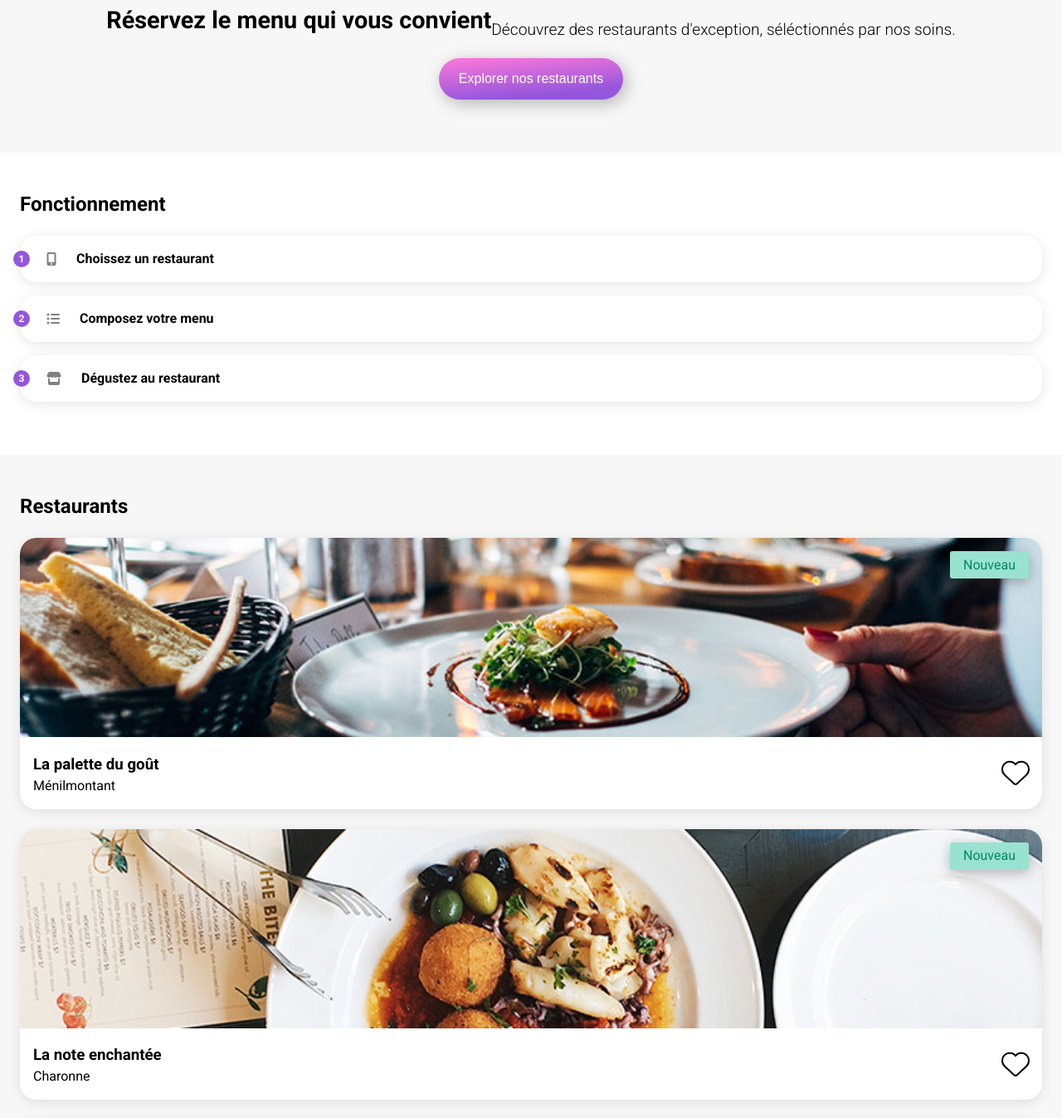
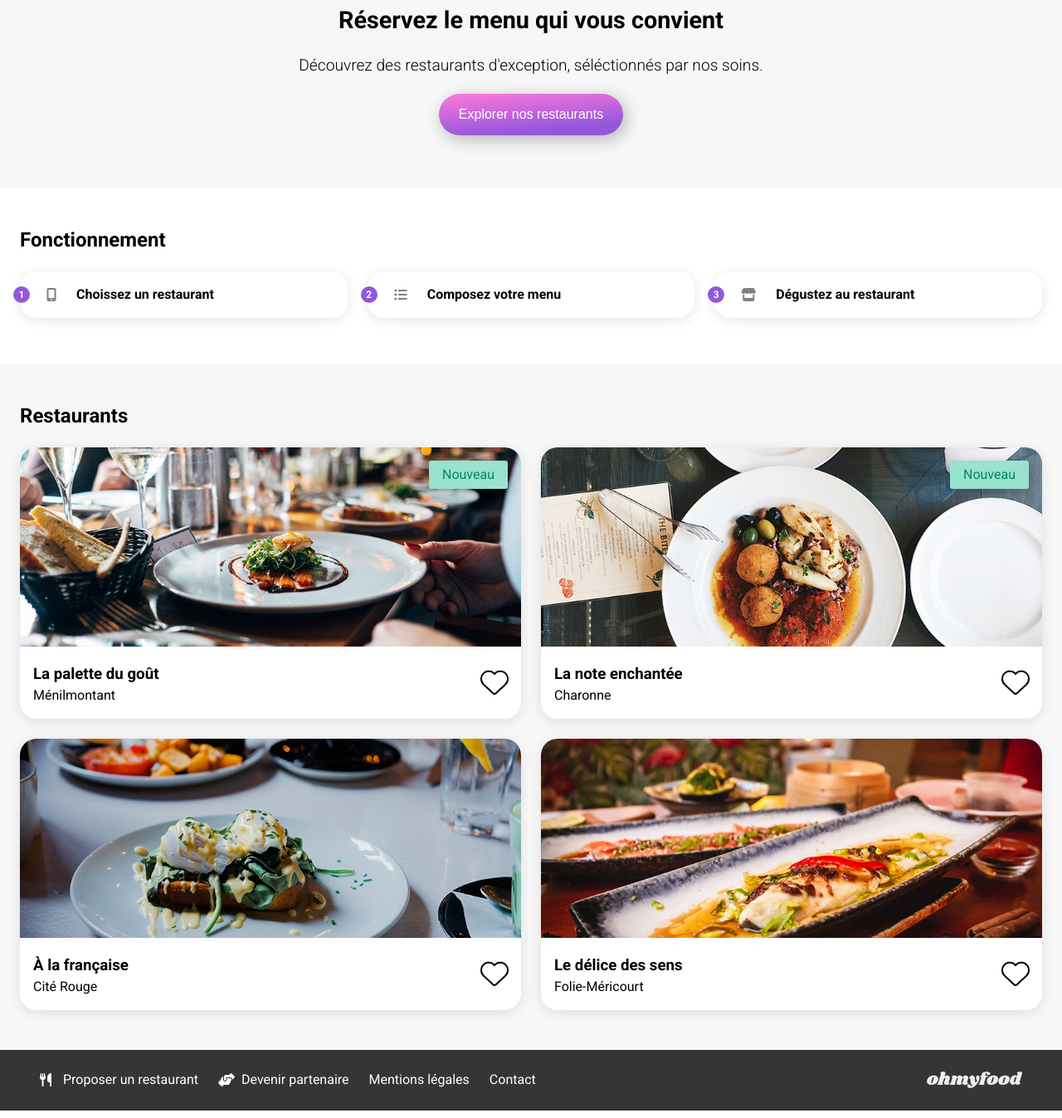
Before and after one commit to ennisseo/ohmyfood_OCP3, a plain HTML site: page index.html in a window 1280 px wide. Shown: the part 183-1530 px from the top of the page at 83% size. Drawn offline with Linux system fonts and the light colour scheme.

Commit message:
responsive

```diff
--- a/index.html
+++ b/index.html
@@ -41,7 +41,8 @@
                     restaurant</li>
             </ul>
         </section>
-        <article class="restaurants">
+        <div class="restaurants-section-background">
+            <article class="restaurants-container">
                 <h2>Restaurants</h2>
                 <div class="restaurants-cards-container">
                     <article class="restaurants-card">
@@ -100,9 +101,11 @@
                     </article>
                 </div>
             </article>
+        </div>
     </main>
 
     <footer>
+        <div class="footer-content">
             <img src="assets/images/logo/ohmyfood@2x.svg" alt="Logo Ohmyfood" width="98" height="34">
             <ul class="footer-list">
                 <li class="footer-item"><a href="#"><i class="fa-solid fa-utensils footer-icon"></i>Proposer un
@@ -112,6 +115,7 @@
                 <li class="footer-item"><a href="#">Mentions légales</a></li>
                 <li class="footer-item"><a href="#">Contact</a></li>
             </ul>
+        </div>
     </footer>
 </body>
 
--- a/style.css
+++ b/style.css
@@ -22,7 +22,7 @@ img {
 }
 
 a {
-    color : black;
+    color: black;
     text-decoration: none;
 }
 
@@ -30,7 +30,7 @@ header {
     padding: 1.5rem;
     box-shadow: 0px 3px 15px 0px #0000001f;
     position: relative;
-    z-index : 1;
+    z-index: 1;
 
 }
 
@@ -41,7 +41,7 @@ header {
     gap: 1rem;
     background-color: #eaeaea;
     font-weight: bold;
-    color : #353535;
+    color: #353535;
 }
 
 .hero {
@@ -50,12 +50,12 @@ header {
     flex-wrap: wrap;
     justify-content: center;
     text-align: center;
-    padding : 3rem;
-    font-size : 1.2rem;
+    padding: 3rem;
+    font-size: 1.2rem;
 }
 
 h1 {
-    margin : 0;
+    margin: 0;
 }
 
 .hero p {
@@ -68,10 +68,10 @@ h1 {
     border-radius: 50px;
     cursor: pointer;
     background: linear-gradient(175deg, var(--clr-secondary) 0%, var(--clr-primary) 80%);
-    color : white;
-    filter: drop-shadow(4px 5px 10px #00000044) ;
-    margin-bottom : 1rem;
-    font-size : 1rem;
+    color: white;
+    filter: drop-shadow(4px 5px 10px #00000044);
+    margin-bottom: 1rem;
+    font-size: 1rem;
 }
 
 .cta:hover {
@@ -80,8 +80,8 @@ h1 {
 }
 
 .how-to {
-    padding:  1.5rem;
-    padding-bottom : 3rem;
+    padding: 1.5rem;
+    padding-bottom: 3rem;
 }
 
 .how-to-list {
@@ -102,15 +102,15 @@ h1 {
 }
 
 .how-to-item:hover {
-    background-color: rgba(147,86,220,0.125);
+    background-color: rgba(147, 86, 220, 0.125);
 }
 
 .list-icon {
-    color : grey;
+    color: grey;
 }
 
 .how-to-item:hover .list-icon {
-    color : var(--clr-primary);
+    color: var(--clr-primary);
 }
 
 .how-to-item:before {
@@ -118,13 +118,13 @@ h1 {
     justify-content: center;
     align-items: center;
     background-color: var(--clr-primary);
-    color : white;
+    color: white;
     border-radius: 50%;
     width: 20px;
     height: 20px;
     position: absolute;
     left: -.5rem;
-    font-size : 12px;
+    font-size: 12px;
 }
 
 .how-to-first-item:before {
@@ -139,16 +139,19 @@ h1 {
     content: "3";
 }
 
-.restaurants {
+.restaurants-section-background {
     background-color: #f7f7f7;
-    padding : 1.5rem;
-    padding-bottom : 3rem;
+}
+
+.restaurants-container {
+    padding: 1.5rem;
+    padding-bottom: 3rem;
 }
 
 .restaurants-cards-container {
     display: flex;
     flex-wrap: wrap;
-    gap : 1.5rem;
+    gap: 1.5rem;
 }
 
 .restaurants-card {
@@ -165,13 +168,13 @@ h1 {
 }
 
 .restaurant-label {
-    padding : .3rem 1rem;
+    padding: .3rem 1rem;
     background-color: var(--clr-tertiary);
     border-radius: 3px;
-    color : #008766;
+    color: #008766;
     position: absolute;
-    right : 1rem;
-    top : 1rem;
+    right: 1rem;
+    top: 1rem;
     box-shadow: 0px 4px 15px 0px #00000044;
 }
 
@@ -187,20 +190,20 @@ h1 {
     flex-direction: row;
     align-items: center;
     justify-content: space-between;
-    padding : 0 1rem;
+    padding: 0 1rem;
 }
 
 h3 {
-    margin-bottom : 0;
+    margin-bottom: 0;
 }
 
 .restaurants-card-caption p {
-    margin-top : 0;
+    margin-top: 0;
 }
 
 .fa-heart {
     font-size: 2rem;
-    color : white;
+    color: white;
     -webkit-text-stroke-width: 2px;
     -webkit-text-stroke-color: black;
     background-image: linear-gradient(175deg, white 50%, var(--clr-primary) 0%, var(--clr-secondary) 80%);
@@ -216,7 +219,7 @@ h3 {
 }
 
 footer {
-    padding : 1.5rem;
+    padding: 1.5rem;
     background-color: #353535;
 }
 
@@ -226,18 +229,18 @@ footer img {
 
 .footer-list {
     padding: 0;
-    margin-bottom : 0;
+    margin-bottom: 0;
     list-style-type: none;
 }
 
 .footer-item a {
-    color : white;
+    color: white;
     display: inline-flex;
     align-items: center;
-    gap : 1.5rem;
+    gap: 1.5rem;
 }
 
-.footer-item a:hover{
+.footer-item a:hover {
     text-decoration: underline;
 }
 
@@ -246,8 +249,8 @@ footer img {
 }
 
 footer img {
-   width: auto;
-   height: 20px;
+    width: auto;
+    height: 20px;
 }
 
 
@@ -260,7 +263,7 @@ footer img {
 
 .fa-arrow-left {
     font-size: 1.7rem;
-    color : #353535;
+    color: #353535;
 }
 
 .fa-arrow-left:hover {
@@ -273,12 +276,12 @@ footer img {
 }
 
 .restaurant-menu {
-    padding : 1.5rem;
+    padding: 1.5rem;
     background-color: #f7f7f7;
-    margin-top : -4rem;
+    margin-top: -4rem;
     position: relative;
-    z-index : 1;
-    border-radius : 20px 20px 0px 0px;
+    z-index: 1;
+    border-radius: 20px 20px 0px 0px;
 }
 
 .restaurant-heading {
@@ -293,9 +296,9 @@ footer img {
 .menu-section-heading {
     display: inline-block;
     text-transform: uppercase;
-    margin-bottom : 1rem;
+    margin-bottom: 1rem;
     position: relative;
-    padding-bottom : .2rem;
+    padding-bottom: .2rem;
     font-weight: 400;
 }
 
@@ -305,28 +308,26 @@ footer img {
     width: 50px;
     height: 4px;
     position: absolute;
-    bottom : 0;
-    left : 0;
+    bottom: 0;
+    left: 0;
 }
 
 .menu-item {
     background-color: white;
-    padding : 1rem;
+    padding: 1rem;
     border-radius: 20px;
     box-shadow: 0px 3px 15px 0px #0000001A;
     display: flex;
     flex-wrap: wrap;
     justify-content: space-between;
-    margin-bottom : 1rem;
+    margin-bottom: 1rem;
     cursor: pointer;
+    align-items: center;
 }
 
-.menu-item:hover {
-    transform: scale(1.01);
-}
-
-.menu-item h2, .menu-item p {
-    margin : 0;
+.menu-item h2,
+.menu-item p {
+    margin: 0;
 }
 
 .menu-item h2 {
@@ -339,11 +340,72 @@ footer img {
 }
 
 .menu-cta-wrapper {
-    padding : 1.5rem;
+    padding: 1.5rem;
     display: flex;
 }
 
 .menu-cta {
-    padding : 1rem 2.5rem;
-    margin : auto;
+    padding: 1rem 2.5rem;
+    margin: auto;
 }
+
+@media screen and (min-width: 800px) {
+    .hero p {
+        width: 100%;
+    }
+
+    .how-to {
+        max-width: 1400px;
+        margin: auto;
+        padding-bottom: 1.5rem;
+    }
+
+    .how-to-list {
+        display: flex;
+        gap: 1.5rem;
+    }
+
+    .how-to-item {
+        width: calc((100% / 3) - ((1.5rem*2/3)));
+    }
+
+    .restaurants-container {
+        max-width: 1400px;
+        margin: auto;
+    }
+
+    .restaurants-cards-container {
+        display: flex;
+    }
+
+    .restaurants-card {
+        width: calc((100% / 2) - (1.5rem/2));
+    }
+
+    .restaurant-menu {
+        max-width: 1400px;
+        margin: -4rem auto 0;
+    }
+
+    .menu-sections-container {
+        display: flex;
+        gap: 2rem;
+    }
+
+    .footer-content {
+        max-width: 1400px;
+        margin: auto;
+        padding: 0 1.5rem;
+        display: flex;
+        flex-direction: row-reverse;
+        gap: 1.5rem;
+        align-items: center;
+        justify-content: space-between
+    }
+
+    .footer-list {
+        display: flex;
+        gap: 1.5rem;
+        margin: 0;
+    }
+}
```
Also changed, not shown: a-la-francaise.html (+2 -0 lines), la-note-enchantee.html (+2 -0 lines), la-palette-du-gout.html (+4 -1 lines), le-delice-des-sens.html (+2 -0 lines). Lines whose indentation alone changed are shown as unchanged.
